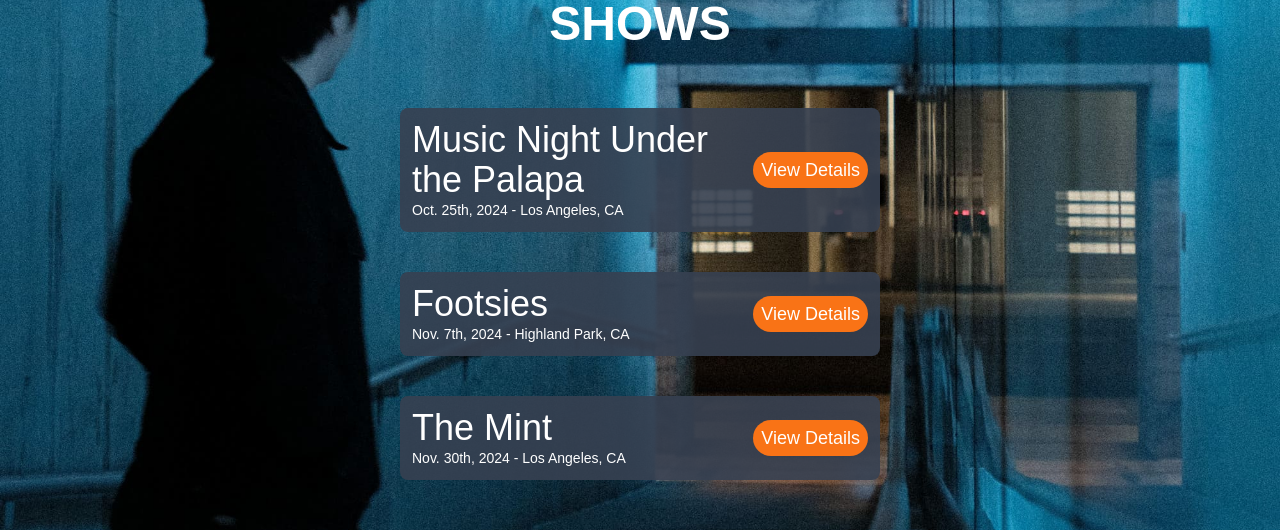
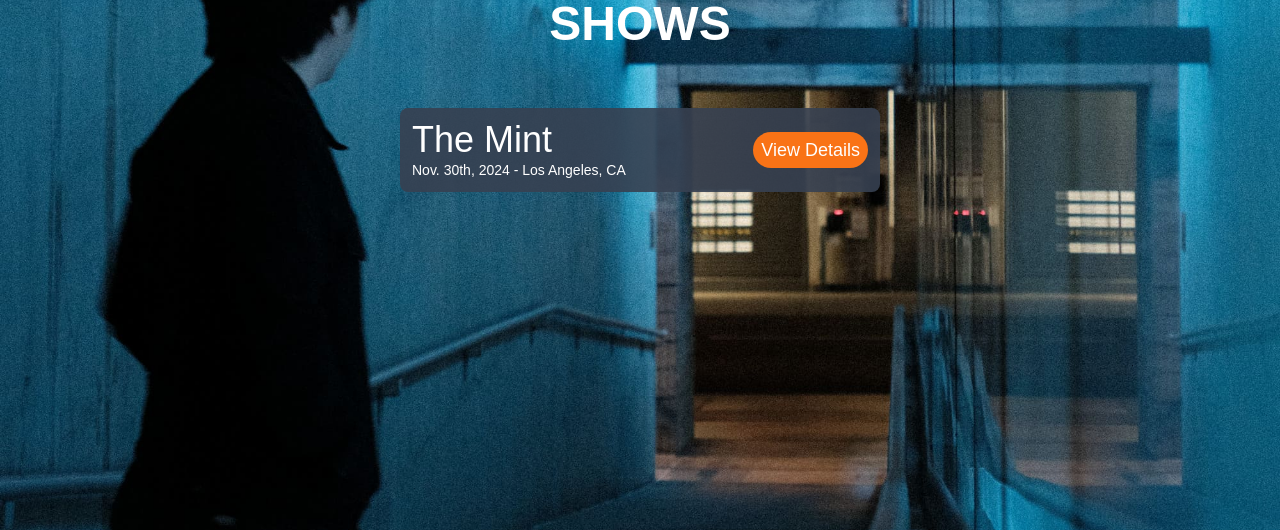
Before and after one commit to falafelrapper/pacificpalace, a React (Vite) app: page / in a window 1280 px wide. Shown: the part 840-1370 px from the top of the page. Built offline with nearby package versions, Linux system fonts and the light colour scheme; a web font is replaced by a local one.

Commit message:
removed the palapa and footsies shows

```diff
--- a/src/pages/Home.tsx
+++ b/src/pages/Home.tsx
@@ -119,20 +119,6 @@ const Home: React.FC = () => {
         {/* <p className="z-30 text-3xl">No upcoming shows currently</p> */}
 
         <Event
-          name="Music Night Under the Palapa"
-          date="Oct. 25th, 2024"
-          area="Los Angeles, CA"
-          ticket_link="https://www.musicnightunderthepalapa.com/"
-        />
-
-        <Event
-          name="Footsies"
-          date="Nov. 7th, 2024"
-          area="Highland Park, CA"
-          ticket_link="https://www.instagram.com/footsiesbar"
-        />
-
-        <Event
           name="The Mint"
           date="Nov. 30th, 2024"
           area="Los Angeles, CA"
```
